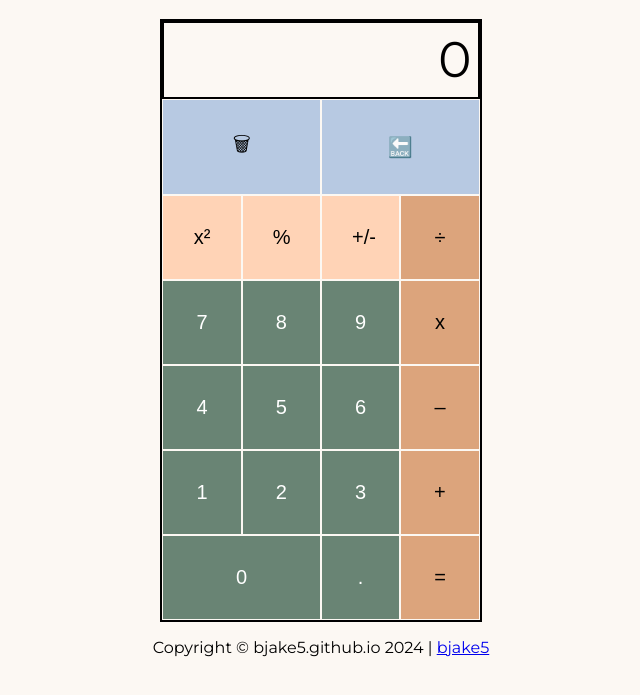
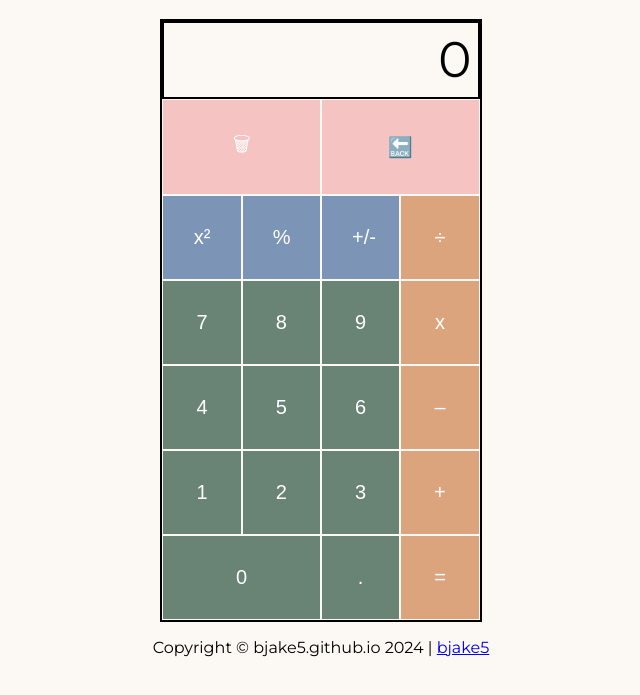
Before and after one commit to bjake5/calculator, a plain HTML site: page index.html in a window 1280 px wide. Shown: the part 71-766 px from the top of the page, without its empty margins (319-959 px from the left). Drawn offline with Linux system fonts and the light colour scheme.

Commit message:
Update button colors

```diff
--- a/resources/css/styles.css
+++ b/resources/css/styles.css
@@ -29,16 +29,15 @@ body {
 }
 
 .clear-button {
-    background-color: #B7C9E2;
+    background-color: #f4c3c2;
 }
 
 .additional-button {
-    background-color: #FFD3B6;
+    background-color: #7c95b6;
 }
 
 .numeric-button {
     background-color: #698474;
-    color: white;
 }
 
 .arithmetic-button {
@@ -49,13 +48,14 @@ button {
     flex: 1;
     font-size: 20px;
     padding: 30px;
-    color: black;
+    color: white;
     border: .5px solid #FCF8F3;
     min-width: 25%;
     max-width: 25%;
 }
 
-#all-clear-button, #backspace-button {
+#all-clear-button,
+#backspace-button {
     flex-grow: 1;
     min-width: 50%;
     max-width: 50%;
```
